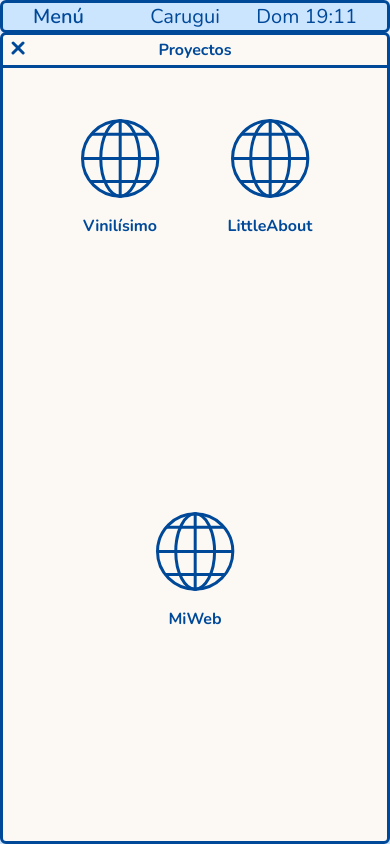
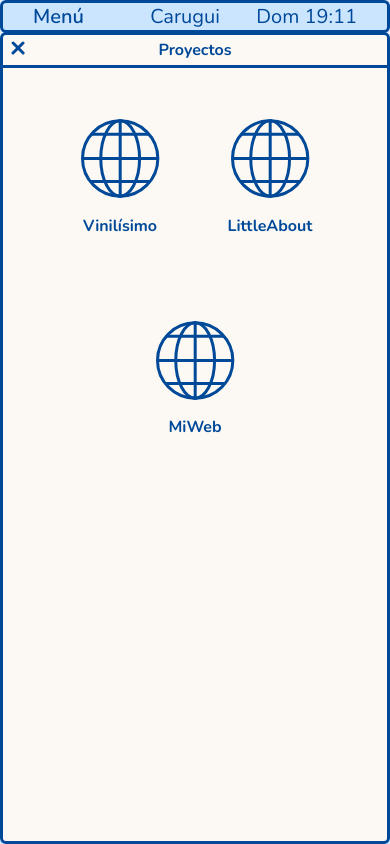
Before and after one commit to carugui/project-gamma, a React (Vite) app: page /proyectos in a window 390 px wide. Built offline with nearby package versions, Linux system fonts and the light colour scheme.

Commit message:
solucionado size window mobile

```diff
--- a/src/components/window/Window.scss
+++ b/src/components/window/Window.scss
@@ -176,6 +176,7 @@
             justify-content: center;
             height: 100%;
             overflow: scroll;
+            align-content: flex-start;
 
             &--project-single {
 
@@ -217,7 +218,7 @@
 
         &__size-medium {
             width: 100vw;
-            height: calc(100vh - 32px);
+            height: calc((var(--vh, 1vh) * 100) - 32px);
         }
     }
 
```
